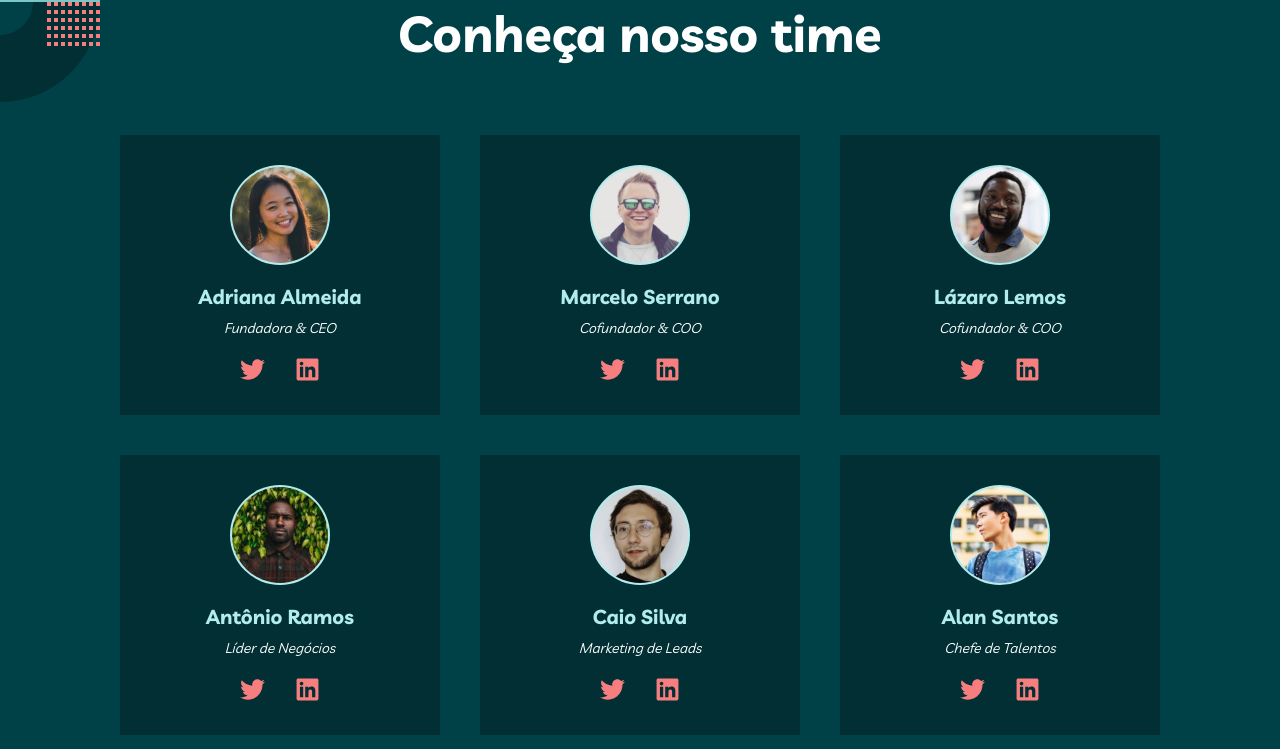
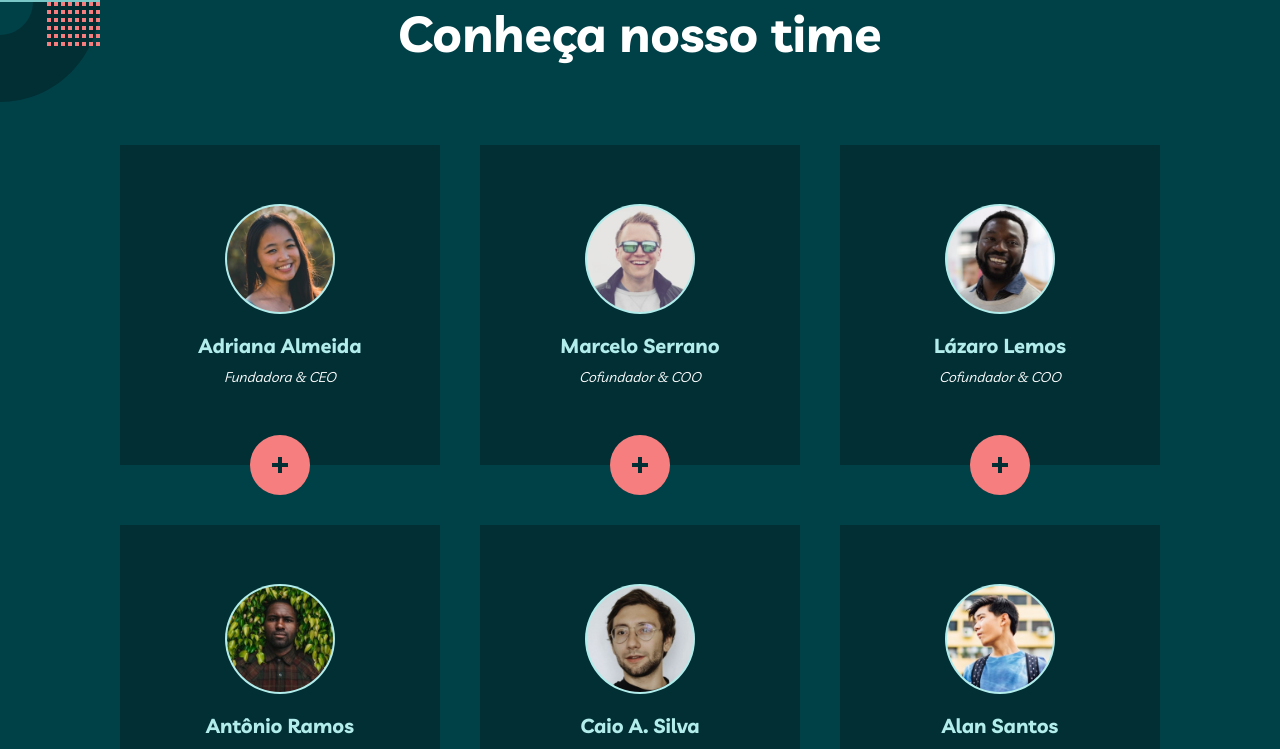
Before and after one commit to i-am-lucas-almeida/myTeam, a React (Create React App) app: page /sobre in a window 1280 px wide. Shown: the part 658-1407 px from the top of the page. Built offline with nearby package versions, Linux system fonts and the light colour scheme.

Commit message:
update day 24/02

```diff
--- a/src/components/layouts/CardProfile.js
+++ b/src/components/layouts/CardProfile.js
@@ -1,29 +1,49 @@
 import {FaTwitter, FaLinkedin} from 'react-icons/fa';
 import '../styles/CardProfile.css';
 
-export default function CardProfile({image, name, profile, about, linkLinkd, linkTwi}) {
+import iconCross from '../../images/icon-cross.svg';
+
+export default function CardProfile(props) {
 
     return(
 
-        <div className='card'>
+        <div className='card-c'>
 
-            <img src={image} alt={about} />
+            <div className={`${'card-perfil'} ${props.hidden} ${'animate__animated animate__fadeIn'}`}>
 
-            <h3>{name}</h3>
+                <img src={props.image} alt={props.about} />
 
-            <h4>{profile}</h4>
+                <h3>{props.name}</h3>
 
-            <a href={linkTwi} target='_blank' rel='noreferrer'>
+                <h4>{props.profile}</h4>
 
-                <FaTwitter/>
+            </div>
 
-            </a>
+            <div className={`${'card-descrition'} ${props.show} ${'animate__animated animate__fadeIn'}`}>
 
-            <a href={linkLinkd} target='_blank' rel='noreferrer'>
+                <h3>{props.name}</h3>
 
-                <FaLinkedin/>
+                <p>{props.reflection}</p>
 
-            </a>
+                <aside>
+
+                    <a href='https://twitter.com' target='_blank' rel='noreferrer'>
+                        <FaTwitter/>
+                    </a>
+
+                    <a href='https://www.linkedin.com' target='_blank' rel='noreferrer'>
+                        <FaLinkedin/>
+                    </a>
+
+                </aside>
+
+            </div>
+
+            <button onClick={props.event} className={`${'button-card'} ${props.btnState}`}>
+
+                <img src={iconCross} alt='icon' />
+
+            </button>
 
         </div>
 
--- a/src/components/layouts/Profile.js
+++ b/src/components/layouts/Profile.js
@@ -9,8 +9,16 @@ import imageProfile_6 from '../../images/avatar-aden.jpg';
 
 import imagePattern_1 from '../../images/bg-pattern-about-2-contact-1.svg';
 import imagePattern_2 from '../../images/bg-pattern-home-4-about-3.svg';
+import { useState } from 'react';
 
 export default function Profile() {
+
+    const [card_1, setCard_1] = useState(false);
+    const [card_2, setCard_2] = useState(false);
+    const [card_3, setCard_3] = useState(false);
+    const [card_4, setCard_4] = useState(false);
+    const [card_5, setCard_5] = useState(false);
+    const [card_6, setCard_6] = useState(false);
 
     return(
 
@@ -26,17 +34,17 @@ export default function Profile() {
 
             <div className='cards-c'>
 
-                <CardProfile image={imageProfile_1} name='Adriana Almeida' profile='Fundadora & CEO' about='imagem da Adriana' linkLinkd='https://www.linkedin.com' linkTwi='https://twitter.com' />
+                <CardProfile image={imageProfile_1} name='Adriana Almeida' profile='Fundadora & CEO' about='imagem da Adriana' reflection='“Sempre me surpreende quanto talento existe em todos os cantos do globo. Vamos encontrá-los.”' event={() => setCard_1(!card_1)} show={card_1 ? 'show' : ''} hidden={card_1 ? 'hidden' : ''} btnState={card_1 ? 'btn-active' : ''} />
 
-                <CardProfile image={imageProfile_2} name='Marcelo Serrano' profile='Cofundador & COO' about='imagem do Marcelo' linkLinkd='https://www.linkedin.com' linkTwi='https://twitter.com' />
+                <CardProfile image={imageProfile_2} name='Marcelo Serrano' profile='Cofundador & COO' about='imagem do Marcelo' reflection='“Equipes distribuídas exigiam processos exclusivos. Você precisa abordar o trabalho de forma inovadora.”' event={() => setCard_2(!card_2)} show={card_2 ? 'show' : ''} hidden={card_2 ? 'hidden' : ''} btnState={card_2 ? 'btn-active' : ''} />
 
-                <CardProfile image={imageProfile_3} name='Lázaro Lemos' profile='Cofundador & COO' about='imagem do Lázaro' linkLinkd='https://www.linkedin.com' linkTwi='https://twitter.com' />
+                <CardProfile image={imageProfile_3} name='Lázaro Lemos' profile='Cofundador & COO' about='imagem do Lázaro' reflection='“A tecnologia está na vanguarda para habilitar equipes distribuídas. É aí que entramos.”' event={() => setCard_3(!card_3)} show={card_3 ? 'show' : ''} hidden={card_3 ? 'hidden' : ''} btnState={card_3 ? 'btn-active' : ''} />
 
-                <CardProfile image={imageProfile_4} name='Antônio Ramos' profile='Líder de Negócios' about='imagem do Antônio' linkLinkd='https://www.linkedin.com' linkTwi='https://twitter.com' />
+                <CardProfile image={imageProfile_4} name='Antônio Ramos' profile='Líder de Negócios' about='imagem do Antônio' reflection='“Contratar pessoas semelhantes de origens semelhantes é uma maneira infalível de fracassar.”' event={() => setCard_4(!card_4)} show={card_4 ? 'show' : ''} hidden={card_4 ? 'hidden' : ''} btnState={card_4 ? 'btn-active' : ''} />
 
-                <CardProfile image={imageProfile_5} name='Caio Silva' profile='Marketing de Leads' about='imagem do Caio' linkLinkd='https://www.linkedin.com' linkTwi='https://twitter.com' />
+                <CardProfile image={imageProfile_5} name='Caio A. Silva' profile='Marketing de Leads' about='imagem do Caio' reflection='“Perspectivas únicas moldam produtos únicos, que é o que você precisa para sobreviver nos dias de hoje.”' event={() => setCard_5(!card_5)} show={card_5 ? 'show' : ''} hidden={card_5 ? 'hidden' : ''} btnState={card_5 ? 'btn-active' : ''} />
 
-                <CardProfile image={imageProfile_6} name='Alan Santos' profile='Chefe de Talentos' about='imagem do Alan' linkLinkd='https://www.linkedin.com' linkTwi='https://twitter.com' />
+                <CardProfile image={imageProfile_6} name='Alan Santos' profile='Chefe de Talentos' about='imagem do Alan' reflection='“Equipes capacitadas criam produtos realmente incríveis. Coloque as no caminho e deixe-os segui-la.”' event={() => setCard_6(!card_6)} show={card_6 ? 'show' : ''} hidden={card_6 ? 'hidden' : ''} btnState={card_6 ? 'btn-active' : ''} />
 
             </div>
 
--- a/src/components/pages/About.js
+++ b/src/components/pages/About.js
@@ -3,8 +3,7 @@ import Clients from '../layouts/Clients';
 import Profile from '../layouts/Profile';
 import '../../styles/About.css';
 
-import imagePattern_1 from '../../images/bg-pattern-home-1.svg';
-import imagePattern_2 from '../../images/bg-pattern-about-1-mobile-nav-1.svg';
+import imagePattern_1 from '../../images/bg-pattern-about-1-mobile-nav-1.svg';
 
 export default function About() {
 
@@ -13,8 +12,6 @@ export default function About() {
         <div>
 
             <div className="container">
-
-            <img src={imagePattern_1} alt='imagem de fundo' className='pattern-about_left' />
 
                 <div className="about-top">
 
@@ -30,7 +27,7 @@ export default function About() {
 
                     </div>
 
-                    <img src={imagePattern_2} alt='imagem de fundo' className='pattern-about_right' />
+                    <img src={imagePattern_1} alt='imagem de fundo' className='pattern-about_right' />
 
                 </div>
 
--- a/src/components/styles/CardProfile.css
+++ b/src/components/styles/CardProfile.css
@@ -6,50 +6,108 @@
     --soft-red: #F67E7E;
 }
 
-.card{
-    margin: 20px;
+.card-c{
+    margin: 30px 20px;
     background-color: #012F34;
     width: 32rem;
-    height: 28rem;
-    padding: 3rem;
+    height: 32rem;
+    display: grid;
+    align-items: center;
+    justify-content: center;
     text-align: center;
+    position: relative;
 }
 
-.card > img{
+.card-perfil > img{
     margin-bottom: 15px;
     background-color: #b2eceb;
-    width: 10rem;
+    width: 11rem;
     border-radius: 50%;
     padding: 2px;
 }
 
-.card > h3{
+.card-perfil > h3{
     color: #b2eceb;
     font-size: 2rem;
     margin-bottom: 10px;
 }
 
-.card > h4{
+.card-perfil > h4{
     margin-bottom: 20px;
     font-size: 1.4rem;
     font-weight: 400;
     font-style: italic;
 }
 
-.card > a{
+.card-descrition{
+    display: none;
+    align-items: center;
+    justify-content: center;
+    padding: 0 5rem;
+}
+
+.card-descrition > aside{
+    margin: 0 auto;
+    display: flex;
+}
+
+.card-descrition > h3{
+    text-align: left;
     color: var(--soft-red);
+    margin-bottom: 15px;
+}
+
+.card-descrition > p{
+    font-weight: 600;
+    line-height: 28px;
+    margin-bottom: 30px;
+}
+
+.card-descrition > aside > a{
+    color: var(--white);
     font-size: 2.5rem;
     margin: 0 1.5rem;
 }
 
-.card > a:hover{
-    color: var(--white);
+.card-descrition > aside > a:hover{
+    color: var(--soft-red);
+}
+
+.button-card{
+    display: grid;
+    align-items: center;
+    justify-content: center;
+    width: 6rem;
+    height: 6rem;
+    background-color: var(--soft-red);
+    border-radius: 50%;
+    position: absolute;
+    bottom: -30px;
+    left: 50%;
+    margin-left: -30px;
+    transition: .5s ease;
+}
+
+.button-card:hover{
+    background-color: #b2eceb;
+}
+
+.btn-active{
+    transform: rotate(135deg);
+}
+
+.show{
+    display: grid !important;
+}
+
+.hidden{
+    display: none !important;
 }
 
 @media(max-width: 800px) {
 
     .card{
-        margin: 20px auto;
+        margin: 30px auto;
     }
 
 }
--- a/src/components/styles/Footer.css
+++ b/src/components/styles/Footer.css
@@ -9,7 +9,7 @@
 
 footer{
     background-color: var(--very-dark-green);
-    padding: 5rem 0;
+    padding: 7rem 0;
 }
 
 .footer-c{
@@ -29,6 +29,7 @@ footer{
 
 .footer-c > .box-left > ul > li > a{
     color: var(--white);
+    font-size: 1.8rem;
     margin-right: 5rem;
     font-weight: 600;
     text-transform: lowercase;
@@ -51,7 +52,7 @@ footer{
 .social-medias > li{
     color: var(--white);
     margin-left: 2.5rem;
-    font-size: 2.5rem;
+    font-size: 2.8rem;
     cursor: pointer;
 }
 
--- a/src/styles/About.css
+++ b/src/styles/About.css
@@ -48,12 +48,6 @@
     right: -100px;
 }
 
-.pattern-about_left{
-    position: absolute;
-    top: 0;
-    left: -100px;
-}
-
 @media(max-width: 1100px) {
 
     .about-top{
@@ -88,14 +82,6 @@
 
 }
 
-@media(max-width: 800px) {
-
-    .pattern-about_left{
-        display: none;
-    }
-
-}
-
 @media(max-width: 750px) {
 
     .about-top_left > h1{
@@ -124,6 +110,7 @@
     align-items: center;
     justify-content: center;
     padding: 10rem 0;
+    padding-bottom: 14rem;
     position: relative;
     overflow: hidden;
 }
```
